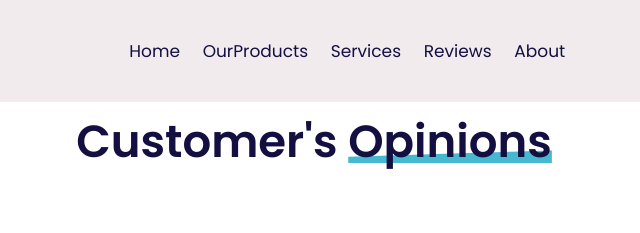
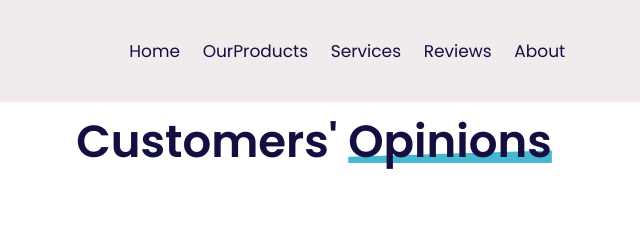
Before and after one commit to hima113/fashion33, a plain HTML site: page reviews.html in a window 1280 px wide. Shown: the top 233 px of the page, 326-966 px from the left. Drawn offline with Linux system fonts and the light colour scheme.

Commit message:
Update reviews.html

```diff
--- a/reviews.html
+++ b/reviews.html
@@ -59,7 +59,7 @@
 <section class="reviews" id="reviews">
 
     <h1 class="heading"> . <span>.</span> </h1>
-    <h2 class="heading"> customer's <span>opinions</span> </h2>
+    <h2 class="heading"> customers' <span>opinions</span> </h2>
 
     <div class="review-slider">
 
```
